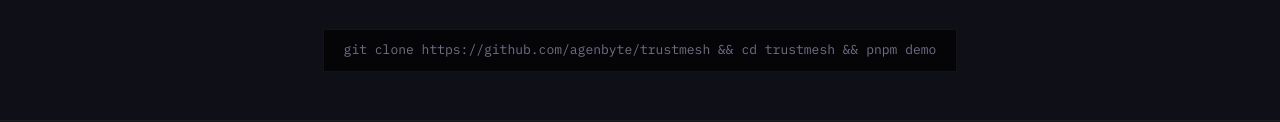
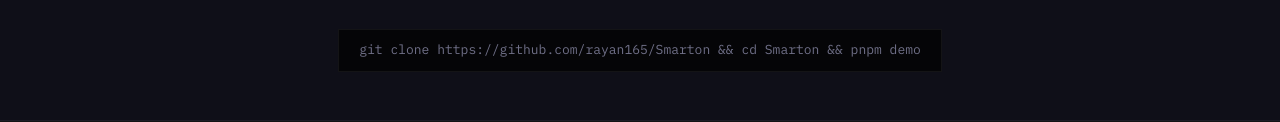
Before and after one commit to rayan165/Smarton, a plain HTML site: page site/index.html in a window 1280 px wide. Shown: the part 5791-5913 px from the top of the page. Drawn offline with Linux system fonts and the light colour scheme.

Commit message:
fix: update repo links to rayan165/Smarton

```diff
--- a/site/index.html
+++ b/site/index.html
@@ -36,7 +36,7 @@
       <p class="hero-sub fade-up d1">On-chain identity &middot; Data-driven reputation &middot; Economic accountability</p>
       <div class="hero-btns fade-up d2">
         <a href="dashboard.html" class="btn btn-primary">LIVE DASHBOARD &rarr;</a>
-        <a href="https://github.com/agenbyte/trustmesh" target="_blank" rel="noopener" class="btn btn-outline">VIEW ON GITHUB</a>
+        <a href="https://github.com/rayan165/Smarton" target="_blank" rel="noopener" class="btn btn-outline">VIEW ON GITHUB</a>
       </div>
       <p class="hero-proof fade-up d3">6 contracts &middot; 79 tests &middot; 42+ mainnet tx &middot; X Layer live</p>
     </div>
@@ -218,7 +218,7 @@
         </div>
         <div class="deploy-stats"><span>42+ tx</span><span>5 orders</span><span>4.6 avg</span><span>0.30 USDC staked</span></div>
       </div>
-      <div class="proof-cmd fade-in"><code>git clone https://github.com/agenbyte/trustmesh && cd trustmesh && pnpm demo</code></div>
+      <div class="proof-cmd fade-in"><code>git clone https://github.com/rayan165/Smarton && cd Smarton && pnpm demo</code></div>
     </div>
   </section>
 
@@ -228,7 +228,7 @@
       <span class="footer-left">Smarton &mdash; 2026</span>
       <div class="footer-links">
         <a href="dashboard.html">Dashboard</a>
-        <a href="https://github.com/agenbyte/trustmesh" target="_blank" rel="noopener">GitHub</a>
+        <a href="https://github.com/rayan165/Smarton" target="_blank" rel="noopener">GitHub</a>
         <a href="https://smarton.co/api/v1/health">Oracle API</a>
       </div>
       <span class="footer-right">Built for OKX Build X Hackathon &middot; X Layer Arena</span>
```
Also changed, not shown: X_POST_DRAFT.md (+1 -1 lines), X_THREAD_DRAFT.md (+1 -1 lines).
